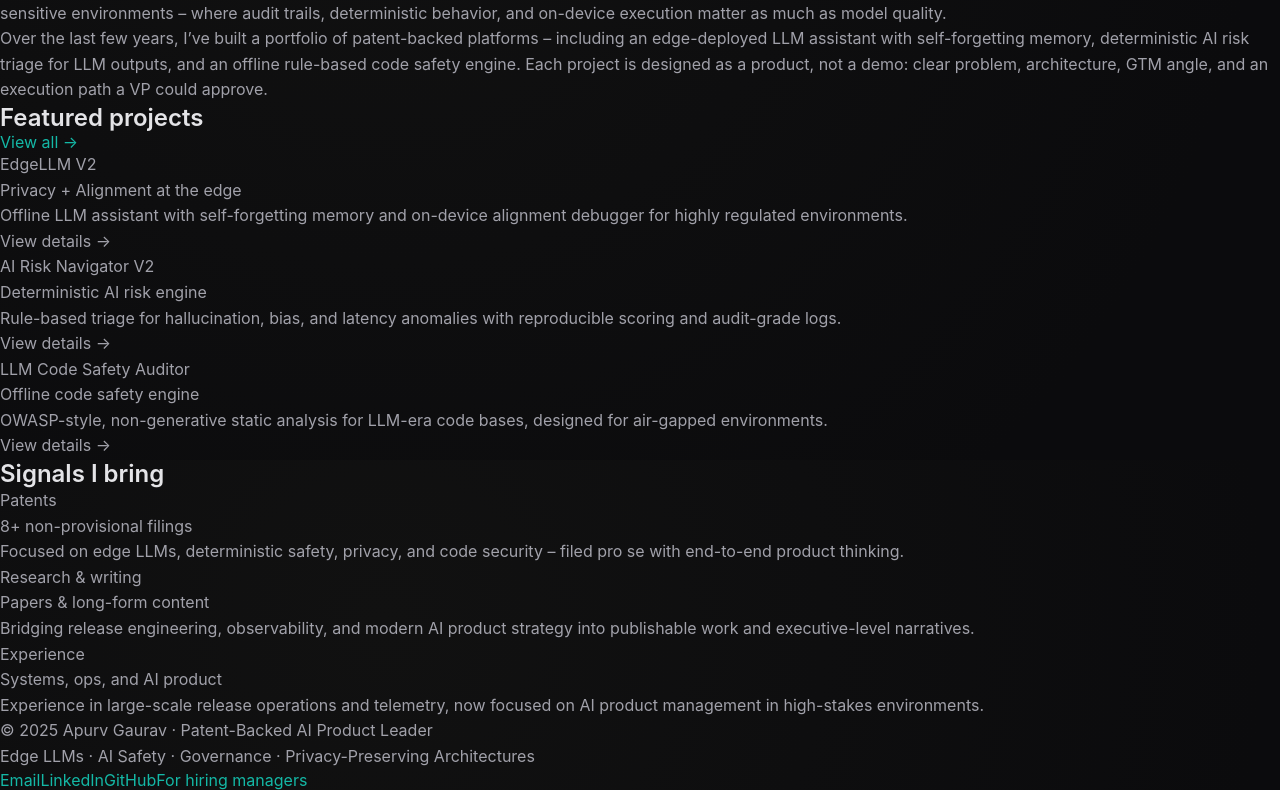
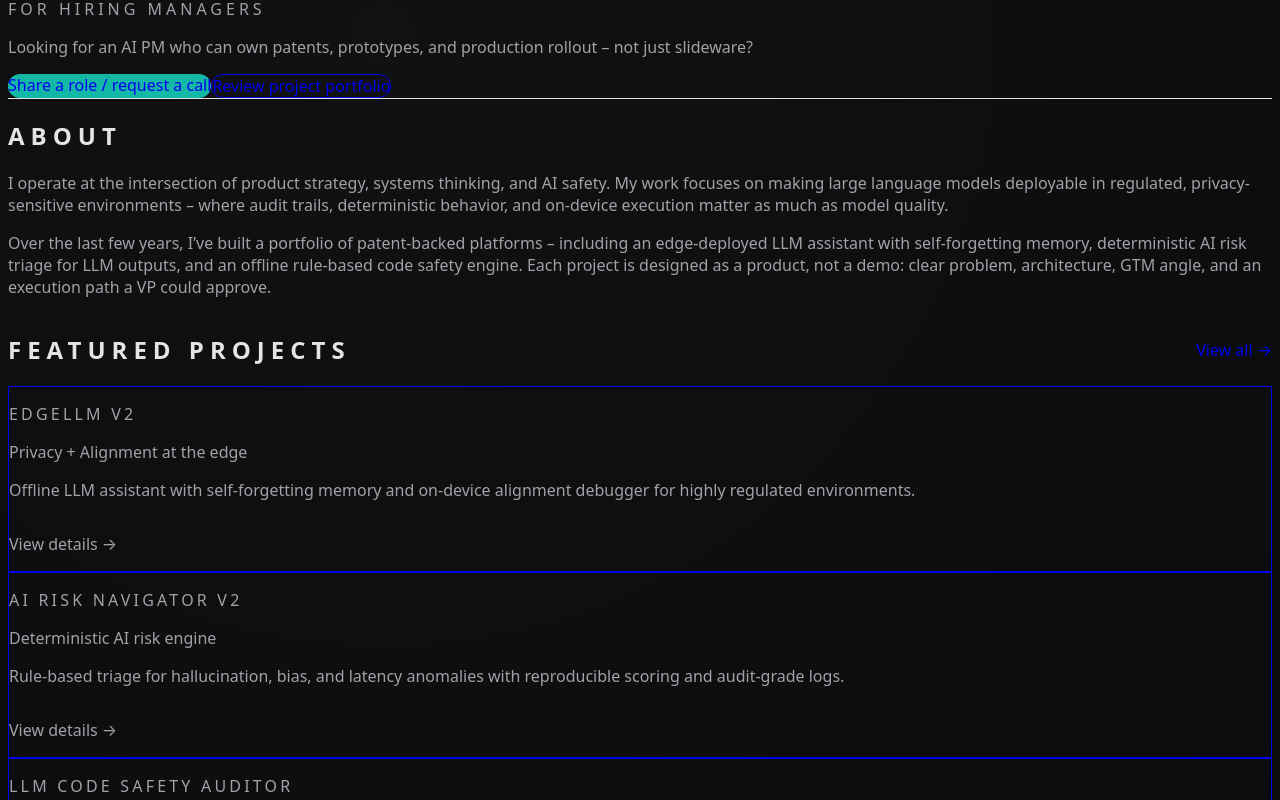
Before and after one commit to apurvgaurav/apurv-portfolio, a Next.js app: page / in a window 1280 px wide. Shown: the part 340-1140 px from the top of the page. Built offline with nearby package versions, Linux system fonts and the light colour scheme.

Commit message:
Update globals.css

```diff
--- a/app/globals.css
+++ b/app/globals.css
@@ -1,8 +1,12 @@
+/* Tailwind layers – MUST be first */
+@tailwind base;
+@tailwind components;
+@tailwind utilities;
+
 /* ------------------------------
-   Global Styles – Deep Graphite Theme
+   Deep Graphite Theme
    ------------------------------ */
 
-/* Base colors */
 :root {
   --bg-gradient: radial-gradient(circle at 30% 20%, #111111, #0b0b0d 80%);
   --text-primary: #e4e4e7;
@@ -12,77 +16,37 @@
   --accent-hover: #2dd4bf;
 }
 
-/* Reset */
-* {
-  margin: 0;
-  padding: 0;
-  box-sizing: border-box;
+/* Base html/body styling (Tailwind still works on top of this) */
+html {
+  min-height: 100%;
+  background: var(--bg-gradient);
 }
 
-html, body {
-  height: 100%;
-  background: var(--bg-gradient);
+body {
+  min-height: 100%;
   color: var(--text-primary);
-  font-family: 'Inter', -apple-system, BlinkMacSystemFont, 'Segoe UI', Roboto, sans-serif;
+  font-family: system-ui, -apple-system, BlinkMacSystemFont, "Segoe UI",
+    sans-serif;
   -webkit-font-smoothing: antialiased;
-  -moz-osx-font-smoothing: grayscale;
 }
 
-/* Headings & text */
-h1, h2, h3, h4, h5, h6 {
-  color: var(--text-primary);
-  font-weight: 600;
+/* Optional: slightly softer default paragraph color */
+p {
+  color: var(--text-secondary);
 }
 
-p {
-  color: var(--text-secondary);
-  line-height: 1.6;
+/* Accent links (on top of Tailwind utilities) */
+a {
+  text-decoration: none;
+  transition: color 0.2s ease, border-color 0.2s ease, background-color 0.2s ease;
 }
 
-/* Links */
-a {
-  color: var(--accent);
-  text-decoration: none;
-  transition: color 0.25s ease;
-}
-
-a:hover {
-  color: var(--accent-hover);
-}
-
-/* Borders */
-.border {
-  border-color: var(--border);
-}
-
-/* Buttons */
-button, .btn {
-  cursor: pointer;
-  background-color: var(--accent);
-  color: black;
-  border: none;
-  border-radius: 9999px;
-  padding: 0.6rem 1.2rem;
-  font-weight: 500;
-  font-size: 0.9rem;
-  transition: background-color 0.2s ease;
-}
-
-button:hover, .btn:hover {
-  background-color: var(--accent-hover);
-}
-
-/* Section spacing */
-section {
-  scroll-margin-top: 5rem;
-}
-
-/* Scrollbar styling (for dark aesthetic) */
+/* Scrollbar styling */
 ::-webkit-scrollbar {
   width: 8px;
 }
 ::-webkit-scrollbar-track {
-  background: #0b0b0d;
+  background: #050507;
 }
 ::-webkit-scrollbar-thumb {
   background-color: #2dd4bf33;
@@ -92,19 +56,18 @@ section {
   background-color: #14b8a6;
 }
 
-/* Footer */
-footer {
-  color: var(--text-secondary);
-}
-
-/* Small glow accent behind hero title */
+/* Soft glow behind hero content */
 .hero-glow {
-  background: radial-gradient(circle at center, rgba(20, 184, 166, 0.12), transparent 70%);
+  background: radial-gradient(
+    circle at center,
+    rgba(20, 184, 166, 0.16),
+    transparent 70%
+  );
   filter: blur(40px);
   position: absolute;
-  width: 400px;
-  height: 400px;
-  top: -100px;
-  left: -100px;
+  width: 380px;
+  height: 380px;
+  top: -80px;
+  left: -80px;
   z-index: 0;
 }
```
